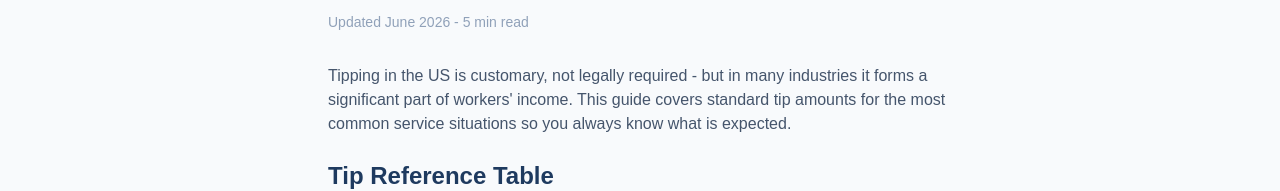
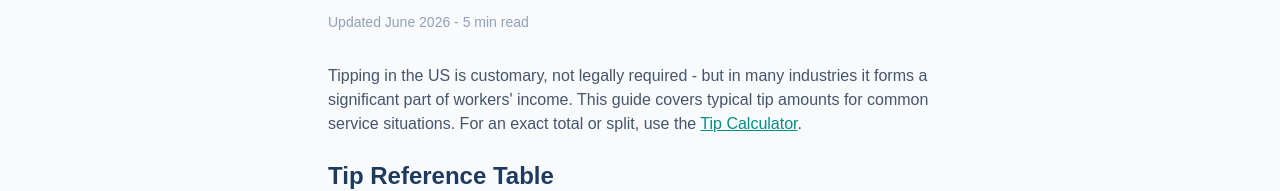
Before and after one commit to monkamonme-collab/calcshrwd, a Next.js app: page /blog/tipping-guide-usa in a window 1280 px wide. Shown: the part 220-411 px from the top of the page. Built offline with nearby package versions, Linux system fonts and the light colour scheme.

Commit message:
Strengthen tipping guide calculator link

```diff
--- a/app/blog/tipping-guide-usa/page.tsx
+++ b/app/blog/tipping-guide-usa/page.tsx
@@ -3,7 +3,7 @@ import Link from "next/link";
 
 export const metadata: Metadata = {
   title: "Tipping Guide USA: How Much to Tip in Every Situation",
-  description: "A complete US tipping guide covering restaurants, delivery, hotels, taxis, salons, and more. Includes quick mental math tricks.",
+  description: "A practical US tipping guide for restaurants, delivery, hotels, taxis, salons, and more, with a free tip calculator and quick mental-math methods.",
   alternates: {
     canonical: "https://www.calcshrwd.com/blog/tipping-guide-usa",
   },
@@ -51,8 +51,8 @@ export default function TippingGuideUSAArticle() {
 
       <p className="text-slate-600 mb-6">
         Tipping in the US is customary, not legally required - but in many industries it forms
-        a significant part of workers&apos; income. This guide covers standard tip amounts for
-        the most common service situations so you always know what is expected.
+        a significant part of workers&apos; income. This guide covers typical tip amounts for common
+        service situations. For an exact total or split, use the <Link href="/tools/tip-calculator" className="text-[#008f85] underline">Tip Calculator</Link>.
       </p>
 
       <h2 className="text-2xl font-bold text-[#1E3A5F] mb-4">Tip Reference Table</h2>
```
